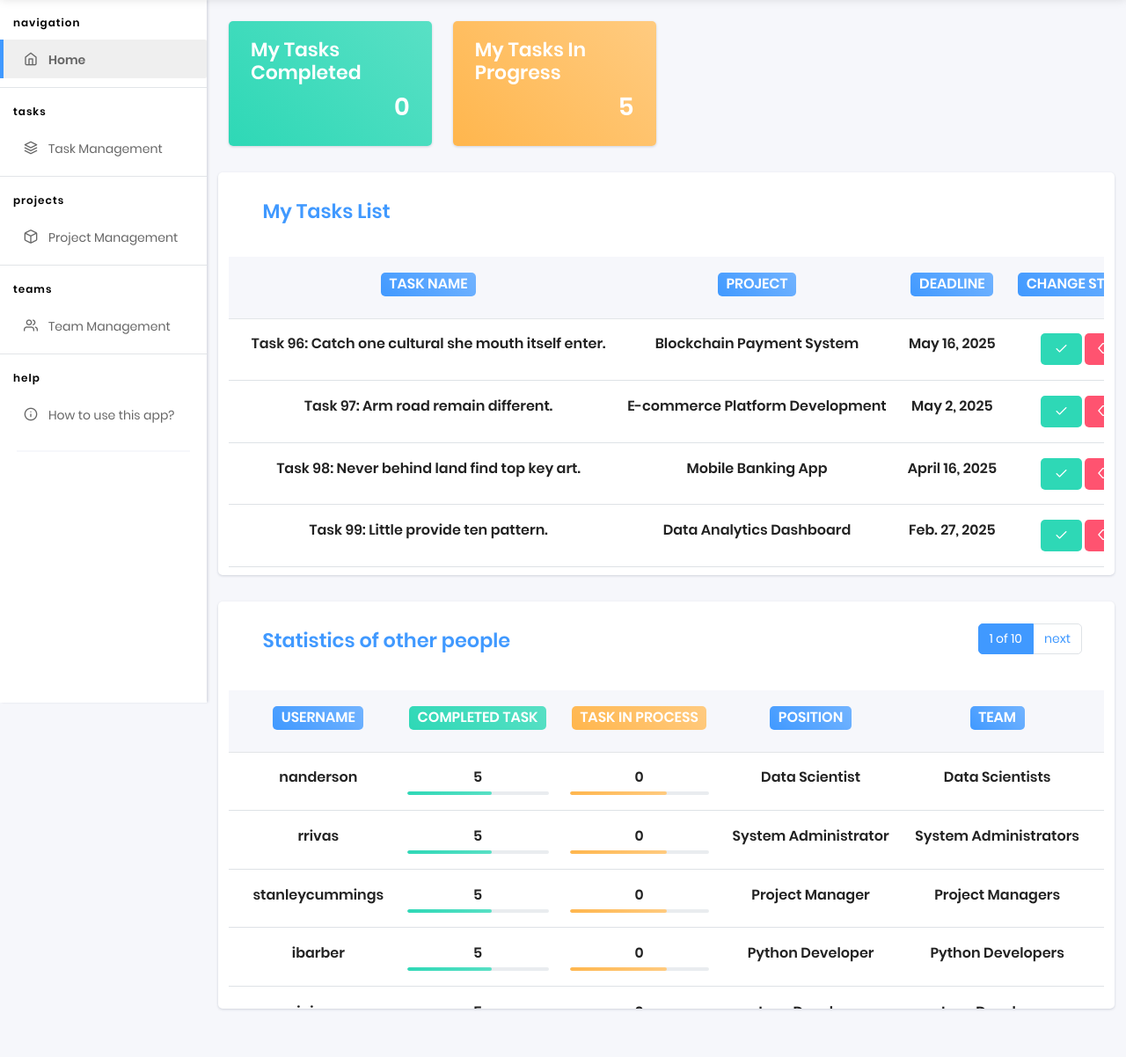
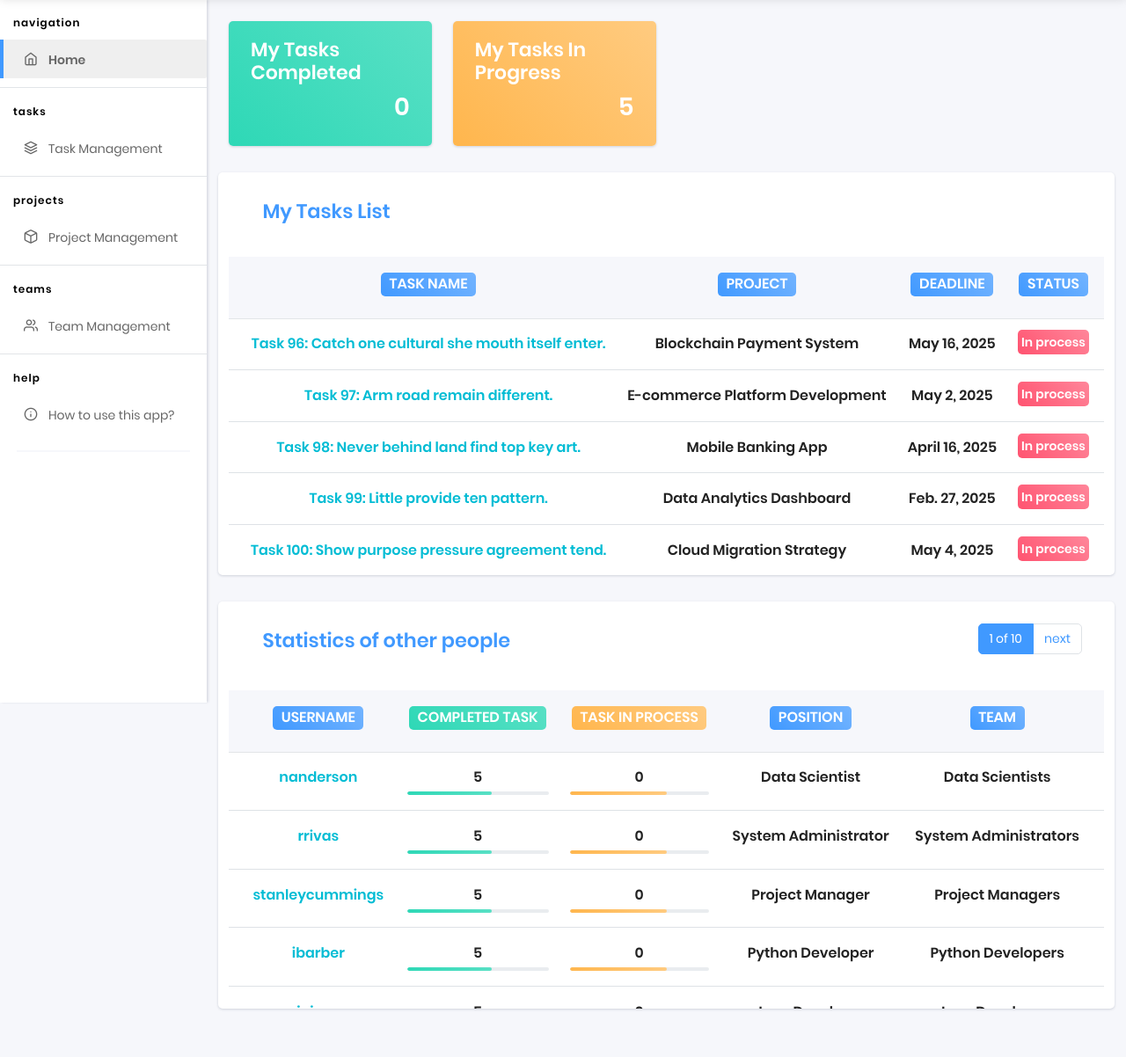
Before and after one commit to 01https/task-flow-manager, a Django app: page / in a window 1280 px wide. Shown: the part 57-1259 px from the top of the page at 88% size. Run offline with Django 5.2, Linux system fonts and the light colour scheme; a user stored in the database is signed in; data comes from the database, SQL or seed files in the repository; some libraries are stand-ins or nearby versions.

Commit message:
remake 'user_task_list' table

```diff
--- a/templates/home/index.html
+++ b/templates/home/index.html
@@ -48,24 +48,21 @@
                                                         <th><h5><span class="badge bg-c-blue">Task Name</span></h5></th>
                                                         <th><h5><span class="badge bg-c-blue">Project</span></h5></th>
                                                         <th><h5><span class="badge bg-c-blue">Deadline</span></h5></th>
-                                                        <th><h5><span class="badge bg-c-blue">Change status</span></h5></th>
-                                                        <th><h5><span class="badge bg-c-blue">Info</span></h5></th>
+                                                        <th><h5><span class="badge bg-c-blue">Status</span></h5></th>
                                                     </tr>
                                                 </thead>
                                                 <tbody>
                                                 {% if user_task %}
                                                   {% for task in user_task %}
                                                     <tr class="text-center">
-                                                      <td class="fs-5 fw-bold rounded-1">{{ task.name }}</td>
+                                                      <td class="fs-5 fw-bold rounded-1"><a class="link-info" href="{% url "manager:task_management_detail" pk=task.id %}">{{ task.name }}</a></td>
                                                       <td class="fs-5 fw-bold rounded-1">{{ task.project }}</td>
                                                       <td class="fs-5 fw-bold rounded-1">{{ task.deadline }}</td>
-                                                      <td>
-                                                        <a href="" class="btn btn-success border-0 fs-5 fw-bold rounded-1"><i class="feather icon-check"></i></a>
-                                                        <a href="" class="btn btn-danger border-0 fs-5 fw-bold rounded-1"><i class="feather icon-delete"></i></a>
-                                                      </td>
-                                                      <td>
-                                                        <a href="" class="btn btn-primary border-0 fs-5 fw-bold rounded-1"><i class="feather icon-info"></i></a>
-                                                      </td>
+                                                      {% if task.is_completed %}
+                                                      <td class="fs-6 fw-bold rounded-1"><span class="text-white fs-6 fw-bold rounded-1 bg-success p-1">Completed</span></td>
+                                                        {% else %}
+                                                        <td class="fs-6 fw-bold rounded-1"><span class="text-white fs-6 fw-bold rounded-1 bg-danger p-1">In process</span></td>
+                                                      {% endif %}
                                                     </tr>
                                                 {% endfor %}
                                                   {% else %}
@@ -105,7 +102,7 @@
                                                 {% if page_obj.object_list %}
                                                   {% for user in page_obj.object_list %}
                                                     <tr class="text-center">
-                                                        <td class="fs-5 fw-bold rounded-1">{{ user.username }}</td>
+                                                        <td class="fs-5 fw-bold rounded-1"><a class="link-info" href="{% url "manager:user_profile" pk=user.id %}">{{ user.username }}</a></td>
                                                         <td class="fs-5 fw-bold rounded-1">{{ user.completed_tasks_count }}
                                                             <div class="progress mt-1" style="height:4px;">
                                                                 <div class="progress-bar bg-success rounded" role="progressbar" style="width: 60%;" aria-valuenow="60" aria-valuemin="0" aria-valuemax="100"></div>
```
